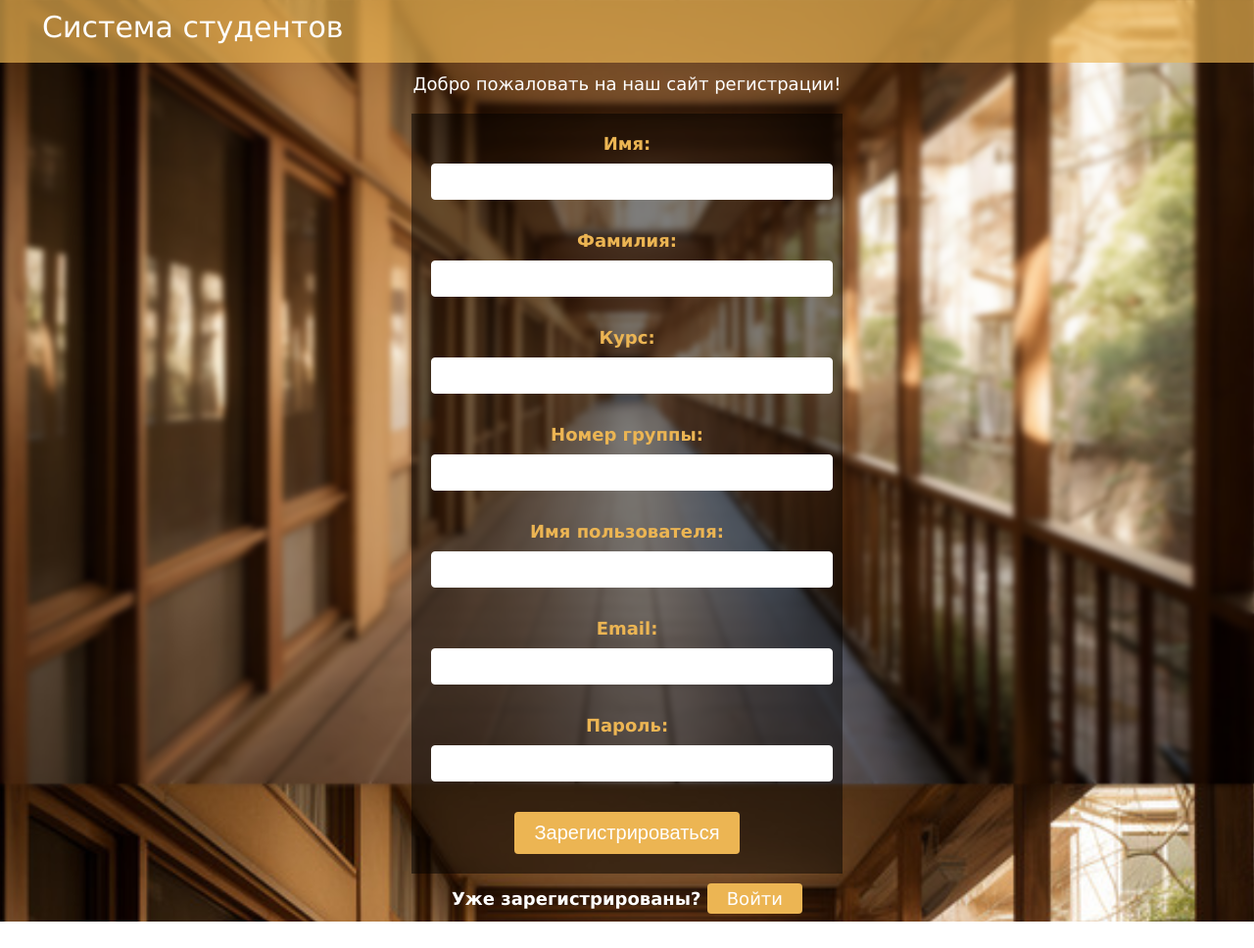
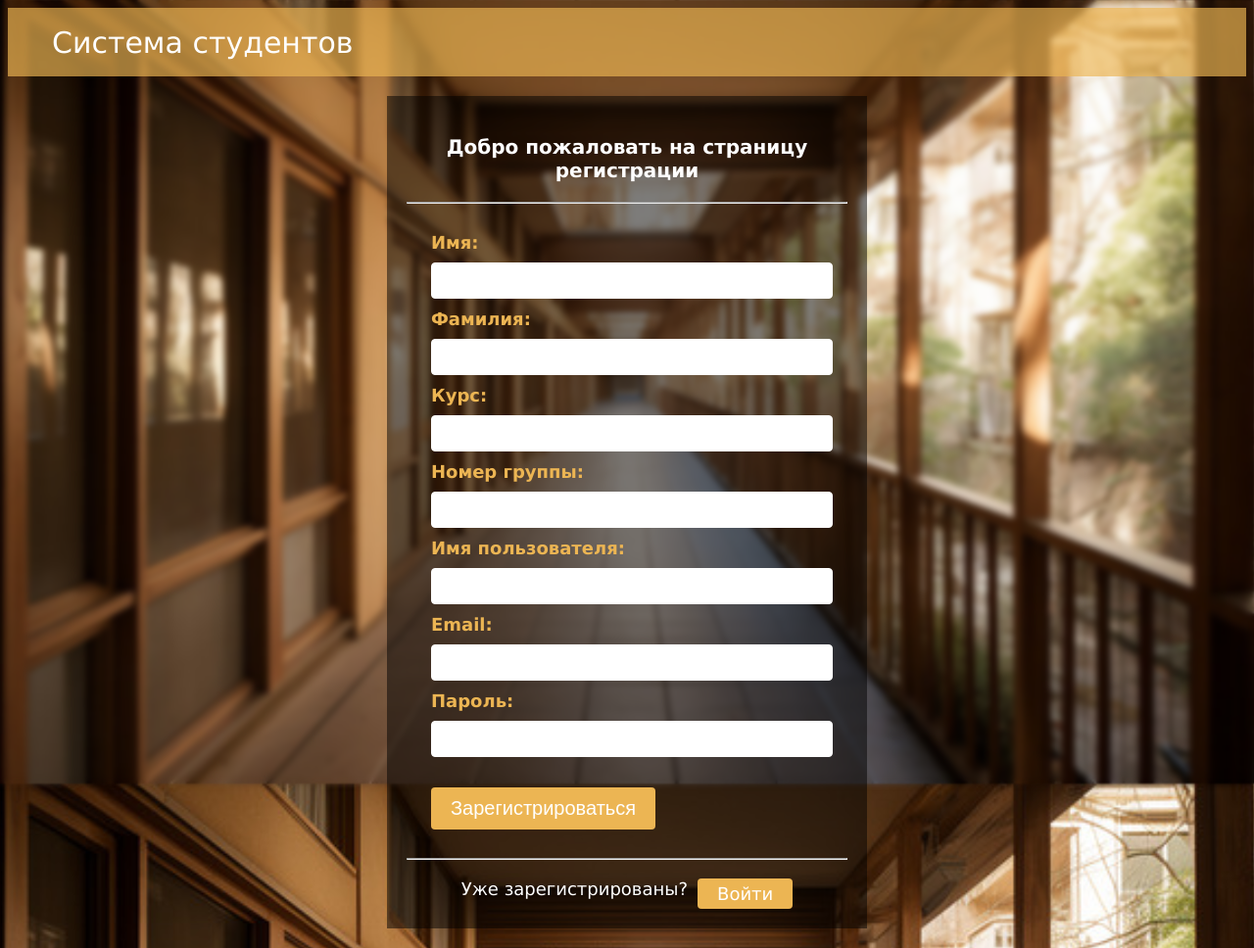
Before and after one commit to AnnaBarysheva/StudentSystem, a Flask app: page /registration in a window 1280 px wide. Shown: the whole page at 98% size. Before the commit the page ends 941 px from the top, so only its background shows below. Run offline with Flask 3, Linux system fonts and the light colour scheme; some libraries are stand-ins or nearby versions.

Commit message:
style changing

```diff
--- a/static/style.css
+++ b/static/style.css
@@ -1,5 +1,3 @@
-
-/* Add CSS styles for the first HTML document */
 h1.title {
     color: blue;
     font-size: 24px;
@@ -8,60 +6,44 @@
     margin-top: 20px;
 }
 
-/* Add CSS styles for the second HTML document */
 body {
-/*
-    font-family: Arial, sans-serif;
-    background-color: #f0f0f0;
-*/
     font-family: Verdana, sans-serif;
     font-size: 18px;
     background:
     url('background.jpg') no-repeat center center fixed; /* Задний фон */
     background-size: cover;
     color: #fff;
-        text-align: center;
 
 }
 body::before {
     content: "";
     background: inherit;
-
-        /*opacity: 0.6;
-        background: rgba(0, 0, 0, 0.2);*/
-        filter: blur(3px); /* Размытие фонового изображения */
-
     position: fixed;
+    filter: blur(3px);
     top: 0;
     left: 0;
     width: 100%;
     height: 100%;
     z-index: -1;
-
-    }
 }
 
 .header {
-    background-color: #007bff;
-    color: #fff;
-     /* Изменено выравнивание текста на право */
+    background-color: #ecb553ac;
     padding: 10px;
-    display: flex; /* Добавлено свойство flex для выравнивания элементов по горизонтали */
-    justify-content: space-between; /* Равномерное распределение пространства между элементами */
-    align-items: center; /* Выравнивание элементов по вертикали */
-
+    display: flex;
+    justify-content: space-between;
+    align-items: center;
+    height:50px;
 }
 
-.header h1 {
-    font-weight: normal; /* Добавлено для установки тонкого шрифта */
-    margin: 0; /* Убран отступ у параграфа */
+.header_text {
+    font-weight: normal;
     text-align: left;
     font-size: 30px;
-    margin-top: 10px;
     margin-left: 35px;
 }
 
-.header::before {
+/*.header::before {
         content: "";
         background-color: #ecb553ac;
         background-size: cover;
@@ -71,7 +53,7 @@
         width: 100%;
         height: 8%;
         z-index: -1;
-    }
+    }*/
 
 
 h1 {
@@ -88,14 +70,48 @@
     font-size: 40px
 }
 
+.auth_form_container,
+.taketest_container {
+    width: 450px;
+    margin: 20px auto;
+    background-color: #fff;
+    background-color: rgba(0, 0, 0, 0.5);
+    padding: 10px 20px 20px 20px;
+}
+
+.auth_form_container p,
+.registr_text p{
+    text-align: center;
+    font-weight: bold;
+    font-size: 20px
+}
+
+.sumbit_container {
+    display: flex;
+    gap: 10px;
+    margin-top: 0px;
+    align-items: center;
+    justify-content: center;
+}
+
+.auth_form_container strong,
+.registr_container strong{
+    font-weight: normal;
+}
+
 p {
     font-weight:500;
-         /* Тонкий шрифт для "Система студента" */
     margin: 0;
     margin-top: 30px;
     margin-bottom: 20px;
+}
 
+.test-text h1 {
+    text-align: center;
+    font-weight: bold;
+    font-size: 24px
 }
+
 
 .welcome-description {
         text-align: center;
@@ -118,14 +134,10 @@
       width: 400px;
 
     margin: 0 auto;
-    background-color: #fff;
-    background-color: rgba(0, 0, 0, 0.5);
+    /*background-color: #fff;
+    background-color: rgba(0, 0, 0, 0.5);*/
     padding: 20px;
     border:  none;
-}
-
-.authen_container {
-    margin-top: 0px;
 }
 
 label {
@@ -286,11 +298,7 @@
 
 }
 
-.button-container {
-    gap: 10px;
-    margin-top: -40px;
-    margin-left: 1170px;
-}
+
 
 
 
@@ -523,11 +531,6 @@
     width: 90%;
     left: 5%;}
 
-
-
-.test-header h1 {
-    margin-top: 30px; /* Удалить верхний и нижний отступ для заголовка */
-}
 
 /*----------------test_form.html--------------------*/
 
--- a/templates/registration.html
+++ b/templates/registration.html
@@ -1,55 +1,56 @@
-
 <!DOCTYPE html>
 <html>
 <head>
     <title>Регистрация</title>
-    <link rel="stylesheet" type="text/css" href={{url_for('static', filename='style.css') }}>
-    <link rel="shortcut icon" href="https://cdn-icons-png.flaticon.com/256/12145/12145256.png" />
+    <link rel="stylesheet" type="text/css" href={{url_for('static', filename='style.css' ) }}>
+    <link rel="shortcut icon" href="https://cdn-icons-png.flaticon.com/256/12145/12145256.png"/>
 </head>
 <body>
-<div class="title-container">
+
 <div class="header">
-        <h1>Система студентов</h1>
-
-        </div>
+    <div class="header_text">Система студентов</div>
 </div>
 
-</div>
+<div class="auth_form_container">
 
-    <p>Добро пожаловать на наш сайт регистрации!</p>
+<div class="registr_text">
+    <p>Добро пожаловать на страницу регистрации</p>
+</div><hr>
 
 <form action="/register" method="post">
 
     <label for="firstname">Имя:</label>
-    <input type="text" id="firstname" name="firstname" oninput="validateName(this)" required><br><br>
+    <input type="text" id="firstname" name="firstname" oninput="validateName(this)" required><br>
 
     <label for="lastname">Фамилия:</label>
-    <input type="text" id="lastname" name="lastname" oninput="validateName(this)" required><br><br>
+    <input type="text" id="lastname" name="lastname" oninput="validateName(this)" required><br>
 
     <label for="course">Курс:</label>
-    <input type="text" id="course" name="course" oninput="validateCourse(this)" required><br><br>
+    <input type="text" id="course" name="course" oninput="validateCourse(this)" required><br>
 
     <label for="groupnumber">Номер группы:</label>
-    <input type="text" id="groupnumber" name="groupnumber" oninput="validateGroup(this)" required><br><br>
+    <input type="text" id="groupnumber" name="groupnumber" oninput="validateGroup(this)" required><br>
 
     <label for="username">Имя пользователя:</label>
-        <input type="text" id="username" name="username" value="{{username}}" required  class="{{ 'error' if 'username' in errors else '' }}" ><br><br>
+    <input type="text" id="username" name="username" value="{{username}}" required
+           class="{{ 'error' if 'username' in errors else '' }}"><br>
 
     <label for="email">Email:</label>
-        <input type="email" id="email" name="email" value="{{email}}" required><br><br>
+    <input type="email" id="email" name="email" value="{{email}}" required><br>
 
     <label for="password">Пароль:</label>
-        <input type="password" id="password" name="password" value="{{password}}" required  class="{{ 'error' if 'password' in errors else '' }}"><br><br>
+    <input type="password" id="password" name="password" value="{{password}}" required
+           class="{{ 'error' if 'password' in errors else '' }}"><br><br>
 
     <input type="submit" value="Зарегистрироваться">
-    </form>
+</form><hr>
 
-    <c><strong>Уже зарегистрированы? </strong>
+<div class="sumbit_container">
+    <strong>Уже зарегистрированы? </strong>
     <a href="/authentication">Войти</a></c>
+</div>
 
-
-
-
+</div>
 
 <script>
 
```
Also changed, not shown: templates/authentication.html (+28 -27 lines), templates/home.html (+14 -13 lines), templates/main.html (+9 -10 lines), templates/profile.html (+7 -7 lines), templates/take_test.html (+10 -9 lines), templates/test_form.html (+8 -42 lines), templates/test_result.html (+6 -12 lines), templates/view_results.html (+7 -20 lines). Lines whose indentation alone changed are shown as unchanged.
